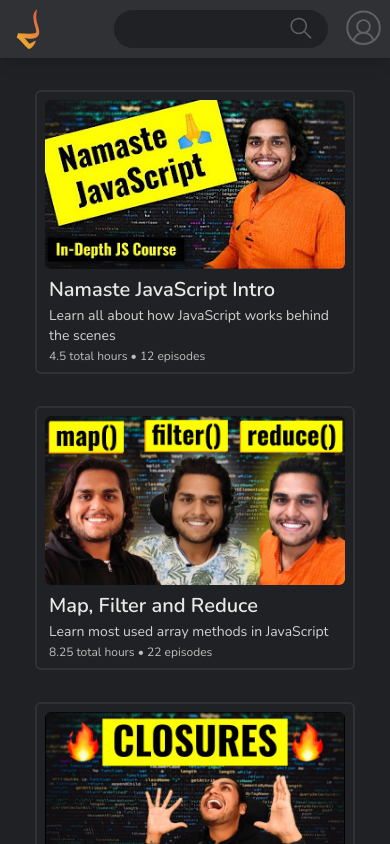
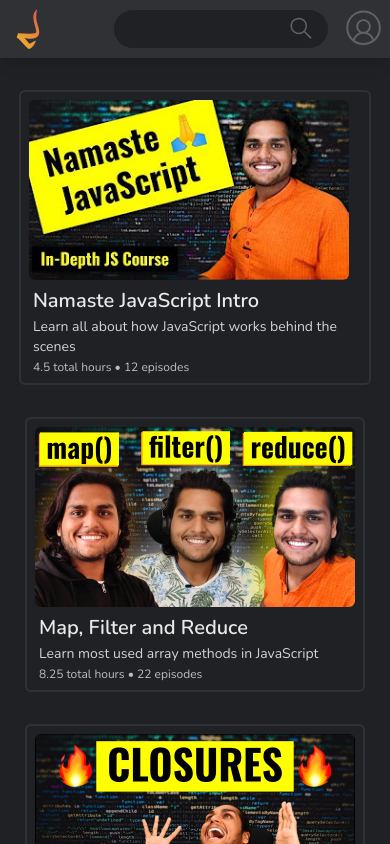
Before and after one commit to namastedevofficial/web-code, a Next.js app: page /courses in a window 390 px wide. Shown: the top 844 px of the page. Built offline with nearby package versions, Linux system fonts and the light colour scheme.

Commit message:
make courses page responsive

```diff
--- a/components/Layout/Card.tsx
+++ b/components/Layout/Card.tsx
@@ -15,7 +15,7 @@
     props;
   return (
     <Link href={courseUrl}>
-      <a className="rounded-md border-2 border-grey5 p-2 block w-80 hover:border-grey4">
+      <a className="rounded-md border-2 border-grey5 p-2 block hover:border-grey4">
         <Image
           src={imageUrl}
           width={320}
--- a/pages/courses/index.tsx
+++ b/pages/courses/index.tsx
@@ -61,22 +61,8 @@
     },
   ];
 
-
-  const [widowWidth, setWidowWidth] = useState(0)
-  useEffect(() => {
-    setWidowWidth(window.innerWidth);
-  }, [])
-
-  const possibleCards = Math.floor((widowWidth - 48) / 320)
-
-  console.log(possibleCards);
-
-  console.log((widowWidth - 48) - (possibleCards - 1) * 320);
-
-
-
   return (
-    <div className="courses-container grid justify-items-center gap-8 px-2 py-8 mx-auto sm:px-4 md:px-6">
+    <div className="courses-container grid justify-items-center gap-8 px-2 py-8 mx-auto sm:px-4 md:px-6 max-w-none b0:max-w-[368px] b1:max-w-[720px] b2:max-w-[1072px] b3:max-w-[1424px] b4:max-w-[1776px]">
       {coursesList.map((course) => (
         <Card key={course.id} {...course} />
       ))}
--- a/styles/globals.css
+++ b/styles/globals.css
@@ -22,5 +22,4 @@
 
 .courses-container {
   grid-template-columns: repeat(auto-fill,minmax(320px, 1fr));
-  max-width: calc(320px*var(--num-cards) + var(--feed-gap)*(var(--num-cards) - 1));
 }
--- a/tailwind.config.js
+++ b/tailwind.config.js
@@ -7,10 +7,16 @@
   theme: {
     extend: {},
     screens: {
+      xs: '300px',
       sm: '480px',
       md: '768px',
       lg: '976px',
       xl: '1440px',
+      b0: '368px',
+      b1: '720px',
+      b2: '1072px',
+      b3: '1424px',
+      b4: '1776px',
     },
     colors: {
       grey2: "#b2becd",
```
